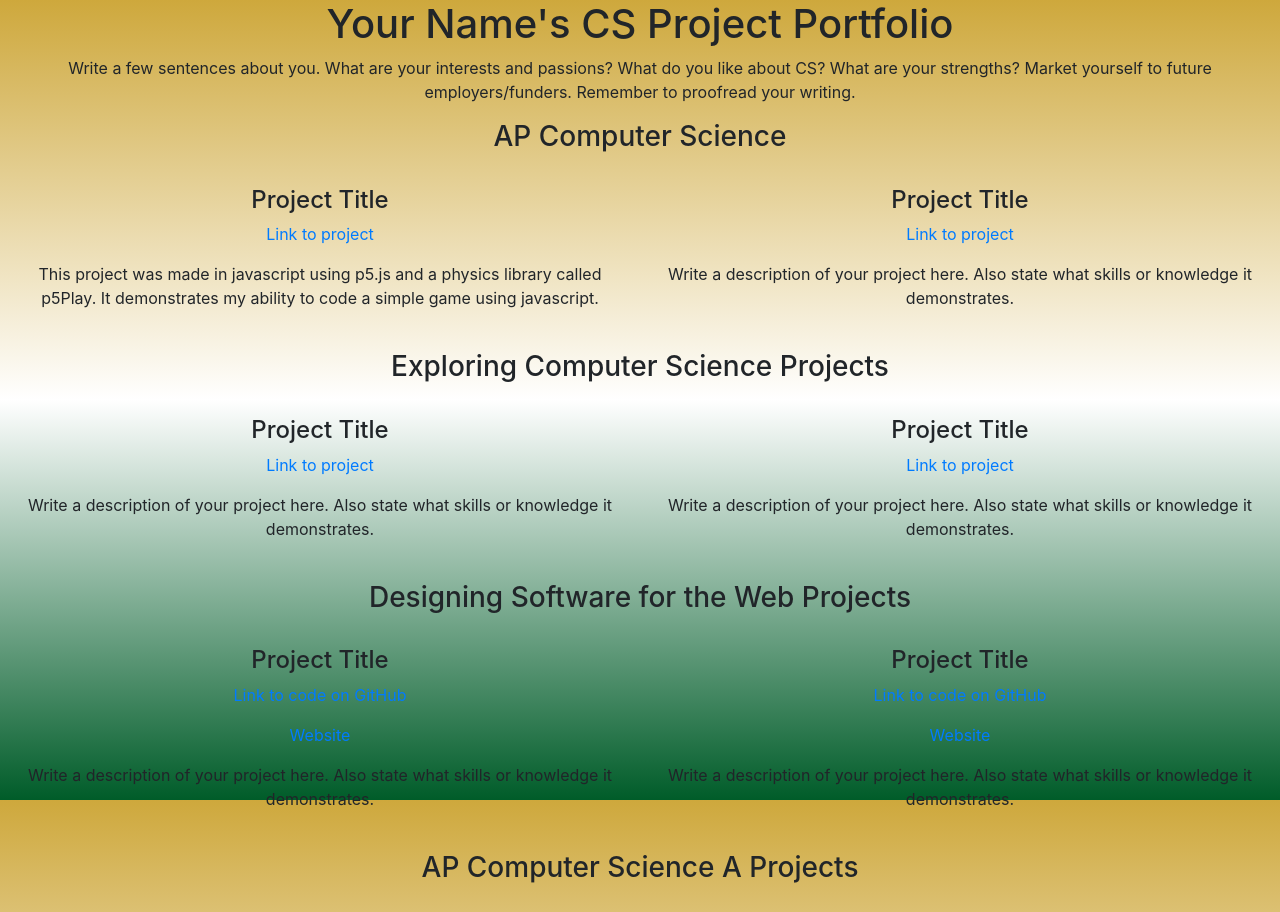
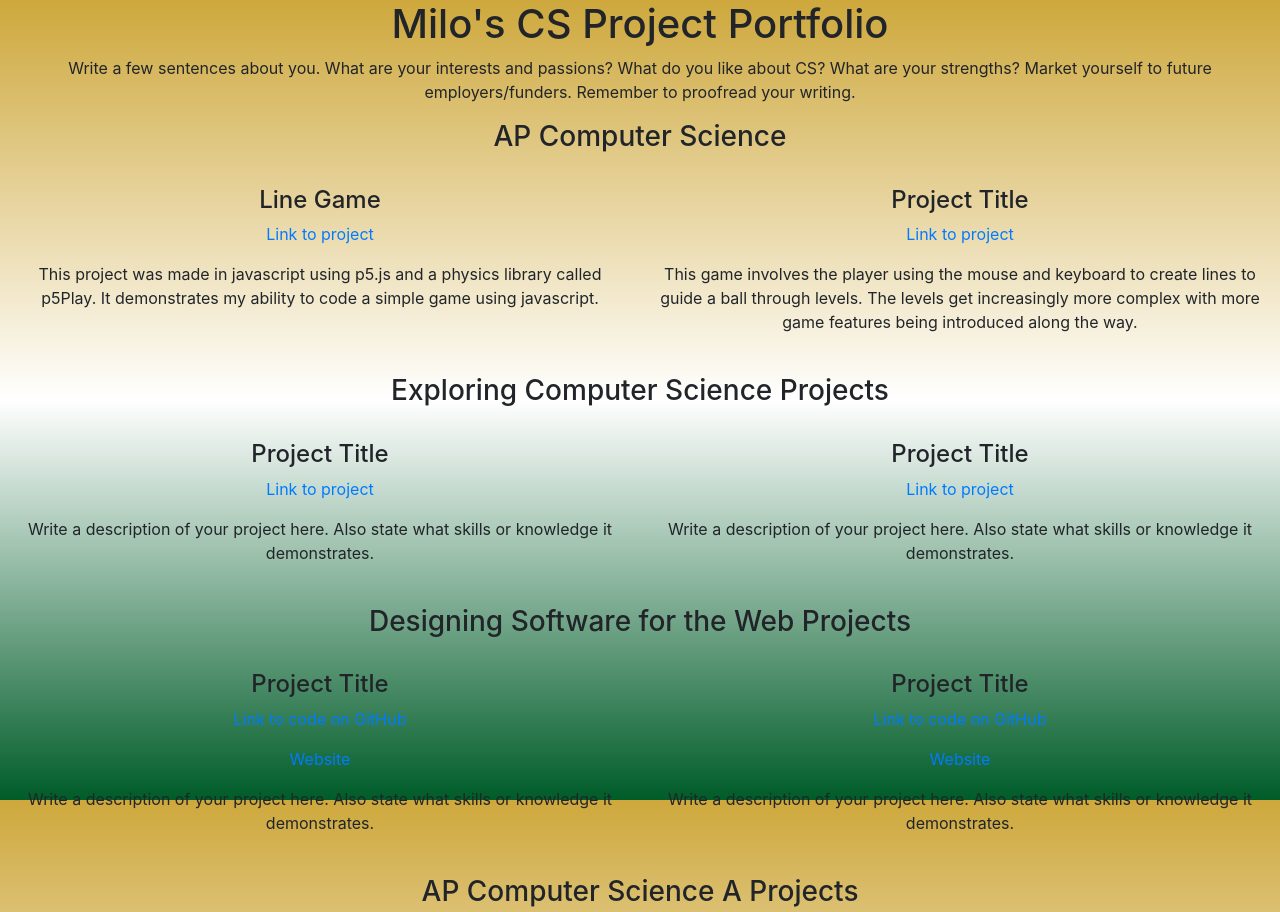
Before and after one commit to milo-85/Milos-CS-Portfolio, a plain HTML site: page index.html in a window 1280 px wide. Shown: the top 912 px of the page. Drawn offline with nearby package versions, Linux system fonts and the light colour scheme; a script that the page names is missing.

Commit message:
Update index.html

```diff
--- a/index.html
+++ b/index.html
@@ -24,7 +24,7 @@
 
 <body>
   <div class="container-fluid bg-3 text-center">
-    <h1>Your Name's CS Project Portfolio</h1>
+    <h1>Milo's CS Project Portfolio</h1>
     <p>Write a few sentences about you.  What are your interests and passions?  What do you like about CS?  What are your strengths?  Market yourself to future employers/funders.  Remember to proofread your writing.</p>
 
     <!-- Use comments like these to remove any courses that you have not yet taken.  Make sure to delete any projects you aren't putting in. -->
@@ -32,14 +32,14 @@
     <h3>AP Computer Science</h3><br>
     <div class="row">
       <div class="col-sm">
-        <h4>Project Title</h4>
+        <h4>Line Game</h4>
         <p><a href="https://openprocessing.org/sketch/2649825">Link to project</a></p>
         <p>This project was made in javascript using p5.js and a physics library called p5Play. It demonstrates my ability to code a simple game using javascript.</p>
       </div>
       <div class="col-sm">
         <h4>Project Title</h4>
         <p><a href="replit.com">Link to project</a></p>
-        <p>Write a description of your project here.  Also state what skills or knowledge it demonstrates.</p>
+        <p>This game involves the player using the mouse and keyboard to create lines to guide a ball through levels. The levels get increasingly more complex with more game features being introduced along the way.</p>
       </div>
     </div>
   </div><br>
```
